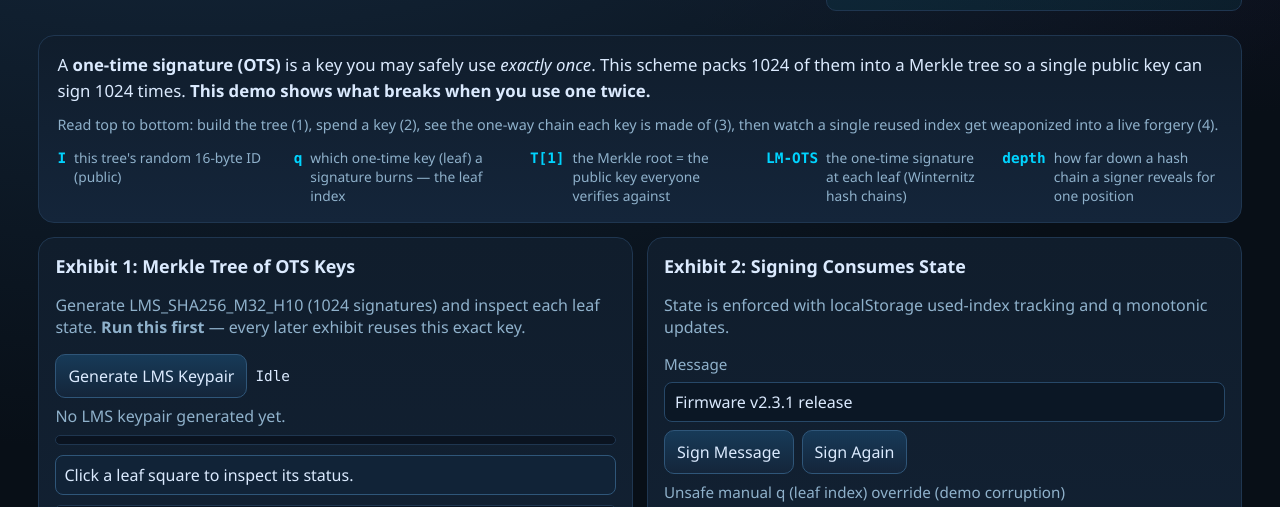
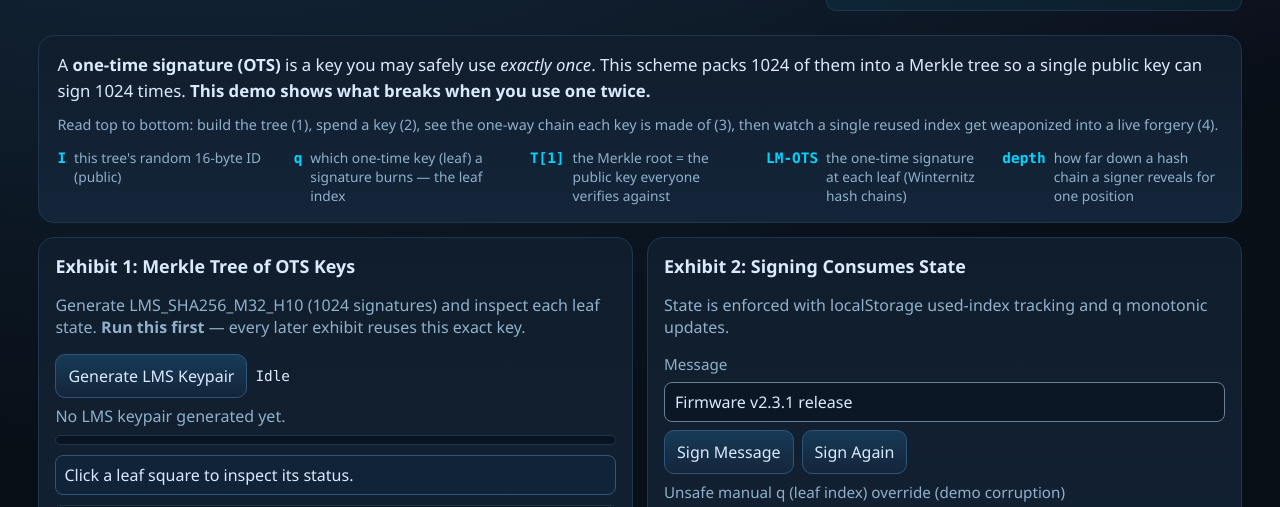
Before and after one commit to systemslibrarian/crypto-lab-lms-xmss, a website built with Vite: page index.html in a window 1280 px wide. Shown: the part 276-783 px from the top of the page. Built offline with nearby package versions, Linux system fonts and the light colour scheme.

Commit message:
Raise control-boundary contrast to meet WCAG 1.4.11
The `input` and `textarea` rule in src/style.css drew its boundary with a
literal `#274868`. Those controls are filled with `#0b1725`, which sits within
1.07:1 of the page background and of the panels they are placed on, so the
border is the only thing that makes the control visible — WCAG 2.1 SC 1.4.11
requires 3:1 for that boundary.

Measured across the six real adjacent surfaces (--bg #080f17, .leaf-grid
#0a1320, the two page-gradient stops #19314a / #281b42, --panel #101d2c,
--panel-2 #14253a), the old border was 2.03:1 at best and 1.40:1 at worst.

This lab has a single dark palette — no `[data-theme]` block and no
`prefers-color-scheme` rule — so there is one theme to fix. The literal is
replaced with a new `--line-strong: #6a8097` token, scaled from the old value
so the blue hue is preserved: 4.73:1 on --bg, 4.58:1 on .leaf-grid, 4.18:1 on
--panel, 3.80:1 on --panel-2, 3.89:1 and 3.27:1 on the gradient stops.

`--line` is unchanged and still drives every decorative rule (card outlines,
dividers, table rules, hero blocks). The `button` and `.cl-btn` borders are
separate rules and are left alone.

Co-Authored-By: Claude Opus 5 <noreply@anthropic.com>

```diff
--- a/src/style.css
+++ b/src/style.css
@@ -36,6 +36,16 @@
   --red: #ff3366;
   --amber: #ffaa00;
   --line: #1f3650;
+  /* Control boundaries only (input, textarea). Those controls are filled with
+     #0b1725 — within 1.07:1 of the page background and the panels behind them —
+     so the border is the only thing that makes the control visible, and WCAG 2.1
+     SC 1.4.11 requires 3:1. The old literal #274868 measured 2.03:1 at best (on
+     --bg) / 1.40:1 at worst (on the #19314a gradient stop); --line-strong is
+     4.73:1 on --bg, 4.18:1 on --panel, 3.80:1 on --panel-2, and 3.27:1 on the
+     worst gradient stop. --line stays as-is for decorative rules (card outlines,
+     dividers, table rules, hero blocks). This lab has a single dark palette, so
+     there is only one theme block to fix. */
+  --line-strong: #6a8097;
 
   font-family: 'Space Grotesk', 'Avenir Next', 'Futura', 'Segoe UI', sans-serif;
   color: var(--ink);
@@ -198,7 +208,7 @@ button {
 input,
 textarea {
   background: #0b1725;
-  border: 1px solid #274868;
+  border: 1px solid var(--line-strong);
   color: var(--ink);
   border-radius: 8px;
   padding: 8px 10px;
```
